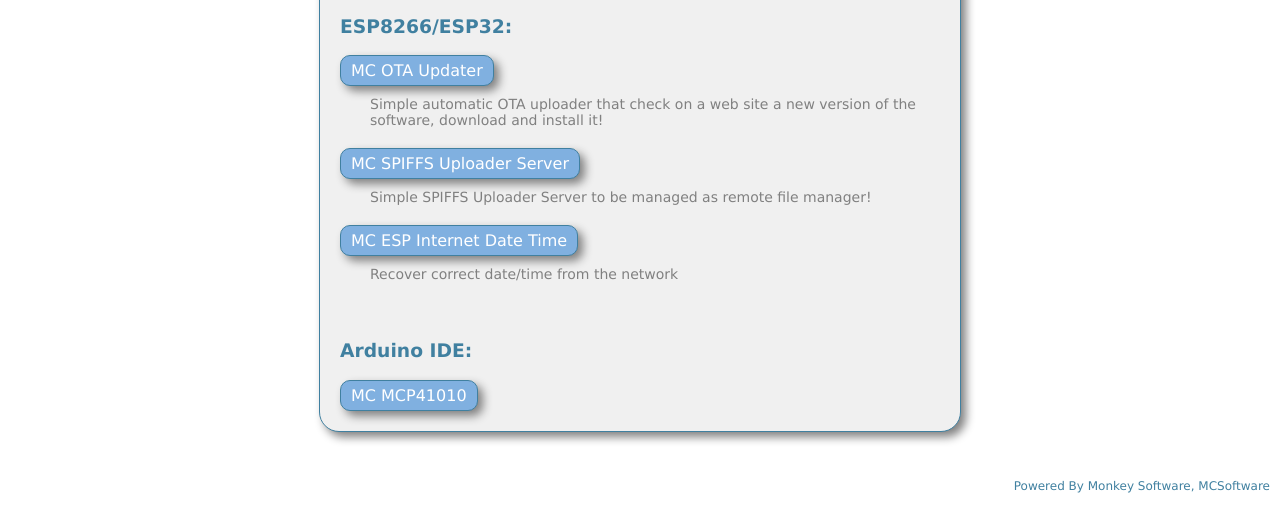
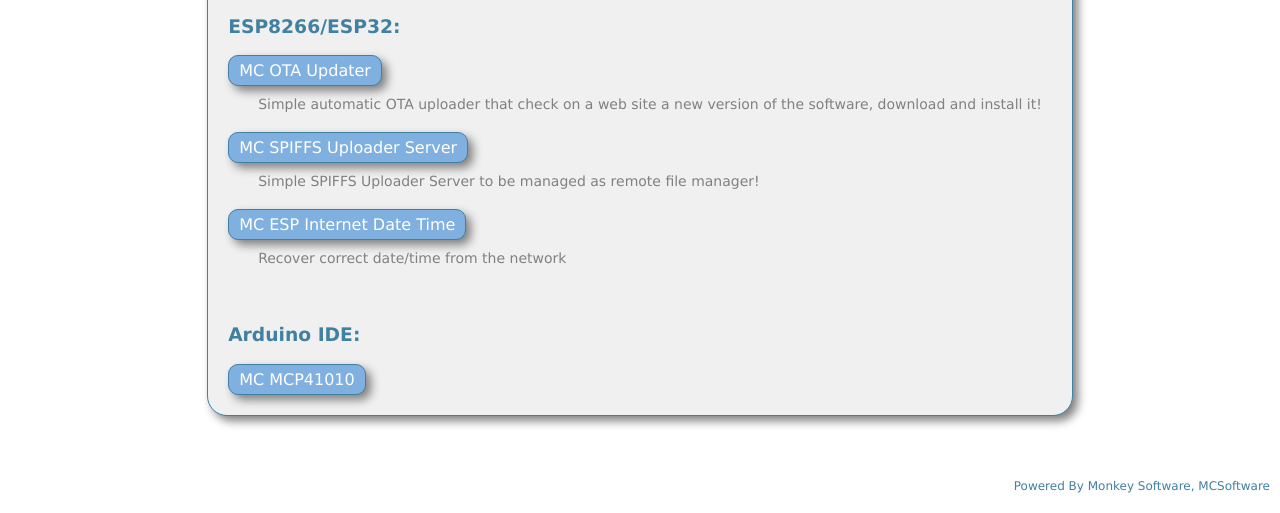
Before and after one commit to calfizzi/calfizzi.github.io, a plain HTML site: page index.html in a window 1280 px wide. Shown: the part 287-800 px from the top of the page. Drawn offline with Linux system fonts and the light colour scheme.

Commit message:
Update index.html

```diff
--- a/index.html
+++ b/index.html
@@ -16,14 +16,12 @@
   }
   .box
   {
-    width:600px;
-    min-height:600px;
     border: 1px solid #4080A0;
     display: inline-block;
     border-radius: 20px;
     background-color: #F0F0F0;
     text-align: left;
-    padding:20px;
+    padding: 20px 20px 20px 20px;
     box-shadow: grey 5px 5px 10px;
     margin-top: 20px;
   }
```
